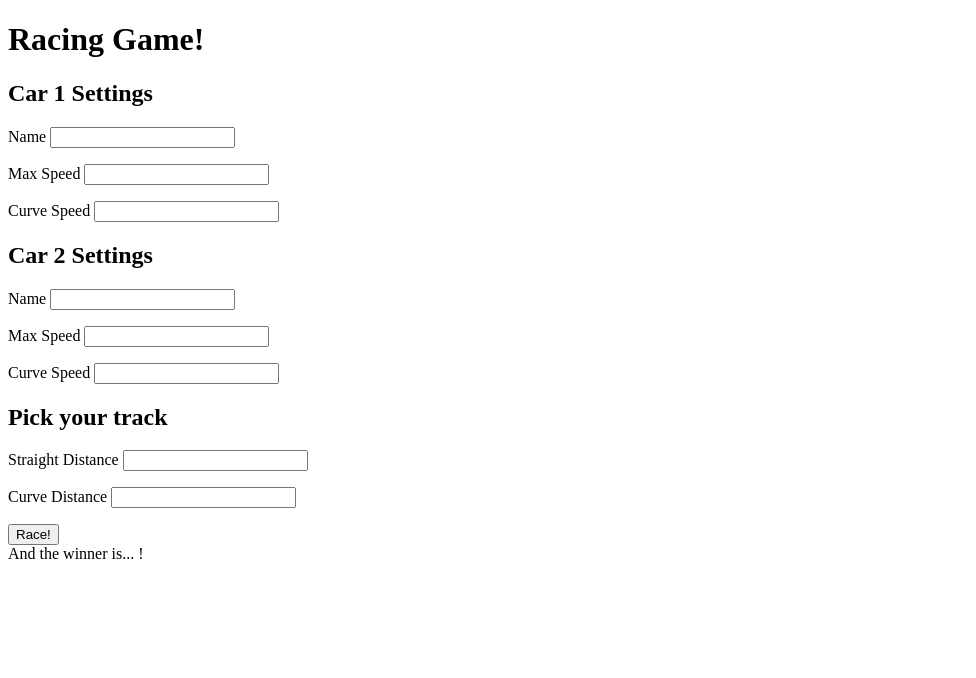
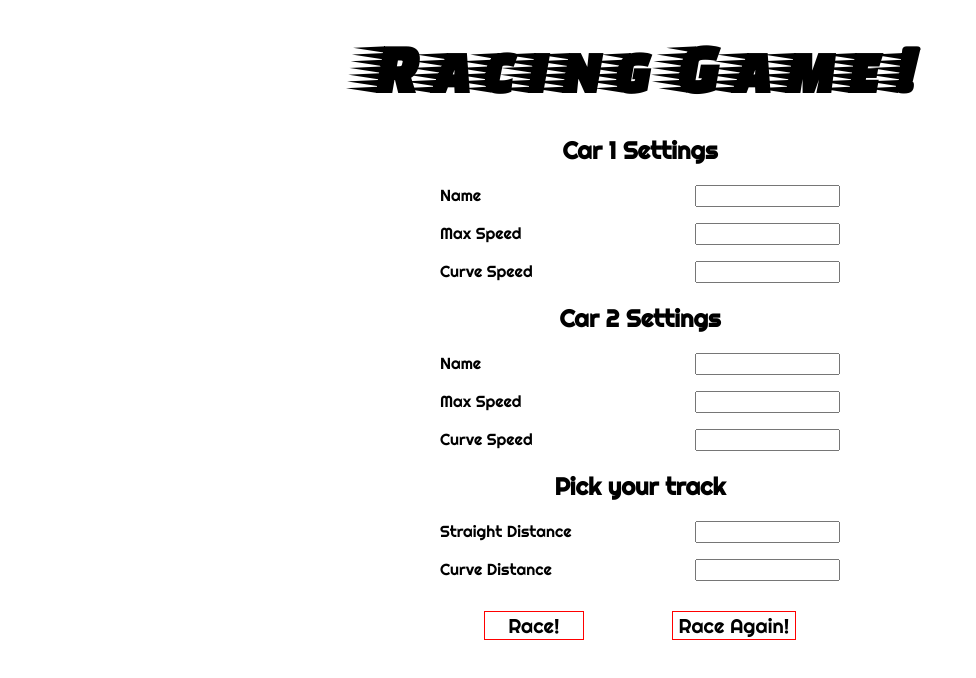
Before and after one commit to egutten/Racing-Game, a plain HTML site: page index.html in a window 1280 px wide. Both pictures are taken after a click on the button "Race!". Shown: the whole page, without its empty margins (0-976 px from the left). Drawn offline with Linux system fonts and the light colour scheme.

Commit message:
polished functionality, adding reset button; added css

```diff
--- /dev/null
+++ b/app.css
@@ -0,0 +1,66 @@
+h1 {
+  font-family: "Faster One", sans-serif;
+  font-size: 70px;
+  margin: 30px 0px;
+}
+
+p {
+  display: flex;
+  justify-content: space-between;
+}
+
+button {
+  font-size: 20px;
+  background: none;
+  border: 1px solid red;
+  outline: none;
+}
+
+button:hover {
+  background: yellow;
+}
+
+body, button, input[type=text] {
+  font-family: "Righteous", sans-serif;
+}
+
+h1, h2 {
+  text-align: center;
+}
+
+input[type=text]:focus {
+  border: 1px solid red;
+  outline: none;
+}
+
+.container, #button-box, #winner-box {
+  margin: 0px auto;;
+}
+
+.container {
+  width: 400px;
+}
+
+.race-again {
+  display: none;
+}
+
+.reveal {
+  display: block;
+}
+
+#race, #race-again {
+  width: 100px;
+}
+
+#button-box {
+  display: flex;
+  justify-content: space-around;
+  margin-top: 30px;
+}
+
+#winner-box {
+  text-align: center;
+  font-size: 25px;
+  margin-top: 20px;
+}
--- a/app.js
+++ b/app.js
@@ -16,12 +16,9 @@ var car2 = new Car();
 carConfig();
 trackConfig();
 race();
+raceAgain();
 
-function carConfig(){
-  carSet(car1, "#max-speed1", "#curve-speed1", "#name1");
-  carSet(car2, "#max-speed2", "#curve-speed2", "#name2");
-}
-
+// Setting the car's specks based on what the user enters into the inputs
 function carSet(car, input_a, input_b, input_c) {
   var maxSpeedInput = document.querySelector(input_a);
   maxSpeedInput.addEventListener("change", function(){
@@ -37,6 +34,12 @@ function carSet(car, input_a, input_b, input_c) {
   });
 }
 
+function carConfig(){
+  carSet(car1, "#max-speed1", "#curve-speed1", "#name1");
+  carSet(car2, "#max-speed2", "#curve-speed2", "#name2");
+}
+
+// Setting the track's specs based on what the user enters into the inputs
 function trackConfig(){
   var straightDistanceInput = document.querySelector("#straight-distance");
   straightDistanceInput.addEventListener("change", function(){
@@ -48,6 +51,7 @@ function trackConfig(){
   });
 }
 
+// Determine how long it takes each car to travel the track based on specs
 function calculateTime(car){
     var straightTime = track.straightDistance / car.maxSpeed;
     var curveTime = track.curveDistance/ car.curveSpeed;
@@ -55,21 +59,52 @@ function calculateTime(car){
     return Math.round(totalTime);
 }
 
+// Compare the results of each car against each other and generate a winner banner
 function compareCars(){
   var winnerBox = document.querySelector("#winner-box")
   var car1Time = calculateTime(car1);
   var car2Time = calculateTime(car2);
-  if (Math.min(car1Time, car2Time) === car1Time) {
+  if (car1Time && car2Time && car1Time === car2Time) {
+    winnerBox.innerHTML = "It's a tie!";
+  } else if (car1Time && car2Time && Math.min(car1Time, car2Time) === car1Time) {
     winnerBox.innerHTML = "And the winner is... " + car1.name + "!";
-  } else {
+  } else if (car1Time && car2Time && Math.min(car1Time, car2Time) === car2Time) {
     winnerBox.innerHTML = "And the winner is... " + car2.name + "!";
   }
 }
 
+// Button that triggers the time calculation and comparison functions above
 function race(){
-  var calculate = document.querySelector("#calculate");
-  calculate.addEventListener("click", function(){
+  var race = document.querySelector("#race");
+  race.addEventListener("click", function(){
       compareCars();
-
+      document.querySelector(".race-again").classList.add("reveal");
   });
 }
+
+// Reset functions to start again
+function resetCar(car){
+  car.maxSpeed = "";
+  car.curveSpeed = "";
+  car.name = "";
+}
+
+function resetTrack(){
+  track.straightDistance = "";
+  track.curveDistance = "";
+}
+
+function raceAgain(){
+  var raceAgain = document.querySelector(".race-again");
+  var input = document.querySelectorAll("input[type='text']");
+  raceAgain.addEventListener("click", function(){
+    resetCar(car1);
+    resetCar(car2);
+    resetTrack();
+    input.forEach (function(i){
+      i.value = "";
+    });
+    document.querySelector("#winner-box").innerHTML = "";
+    raceAgain.classList.remove("reveal");
+  });
+}
--- a/index.html
+++ b/index.html
@@ -3,12 +3,13 @@
   <head>
     <meta charset="utf-8">
     <title>Racing Game</title>
+    <link href="https://fonts.googleapis.com/css?family=Faster+One|Righteous&display=swap" rel="stylesheet">
+    <link rel="stylesheet" href="app.css">
   </head>
 
   <body>
-
+    <h1>Racing Game!</h1>
     <div class="container">
-      <h1>Racing Game!</h1>
       <h2>Car 1 Settings</h2>
       <p>
         <label for="name1">Name</label>
@@ -45,8 +46,13 @@
         <input id="curve-distance" type="text" name="" value="">
       </p>
 
-      <div class="">
-        <button id="calculate" type="button" name="button">Race!</button>
+      <div id="button-box">
+        <button id="race" type="button" name="button">
+          Race!
+        </button>
+        <button class="race-again" type="button" name="button">
+          Race Again!
+        </button>
       </div>
       <div id="winner-box">
       </div>
```
